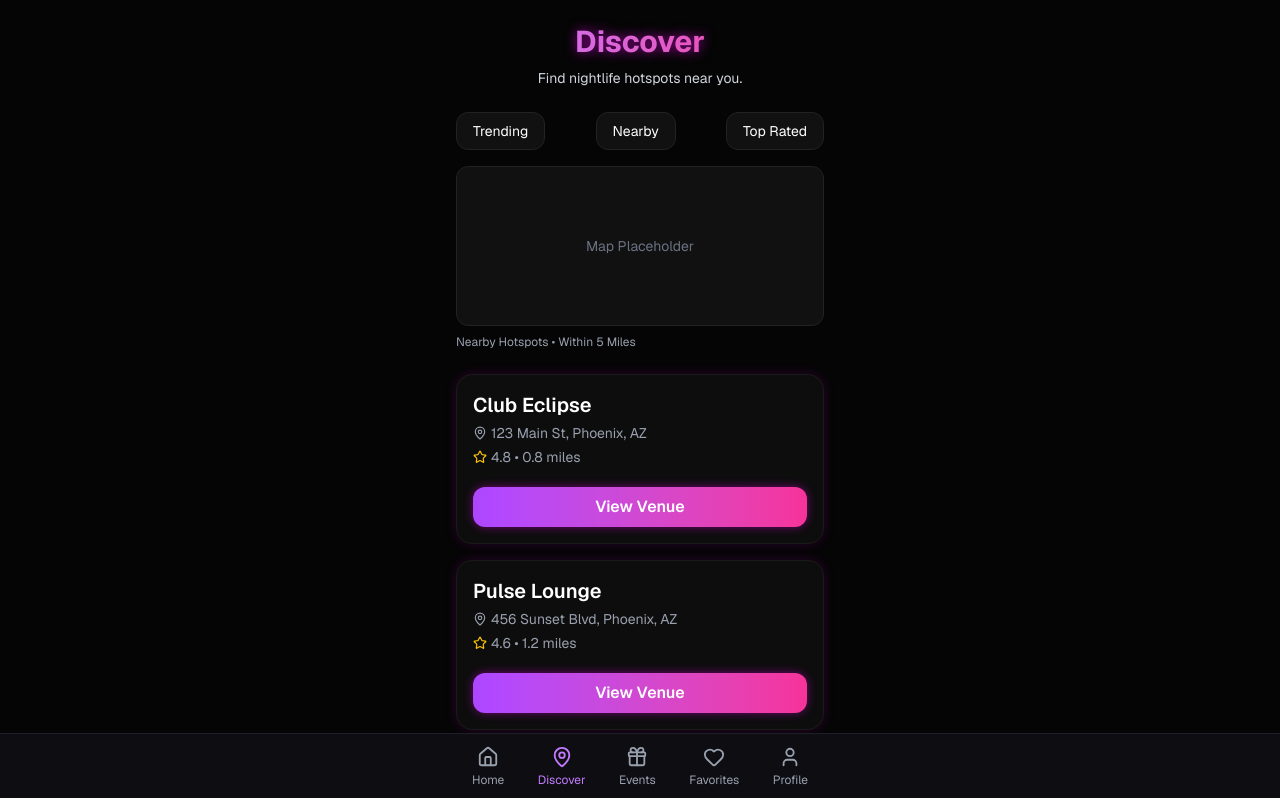
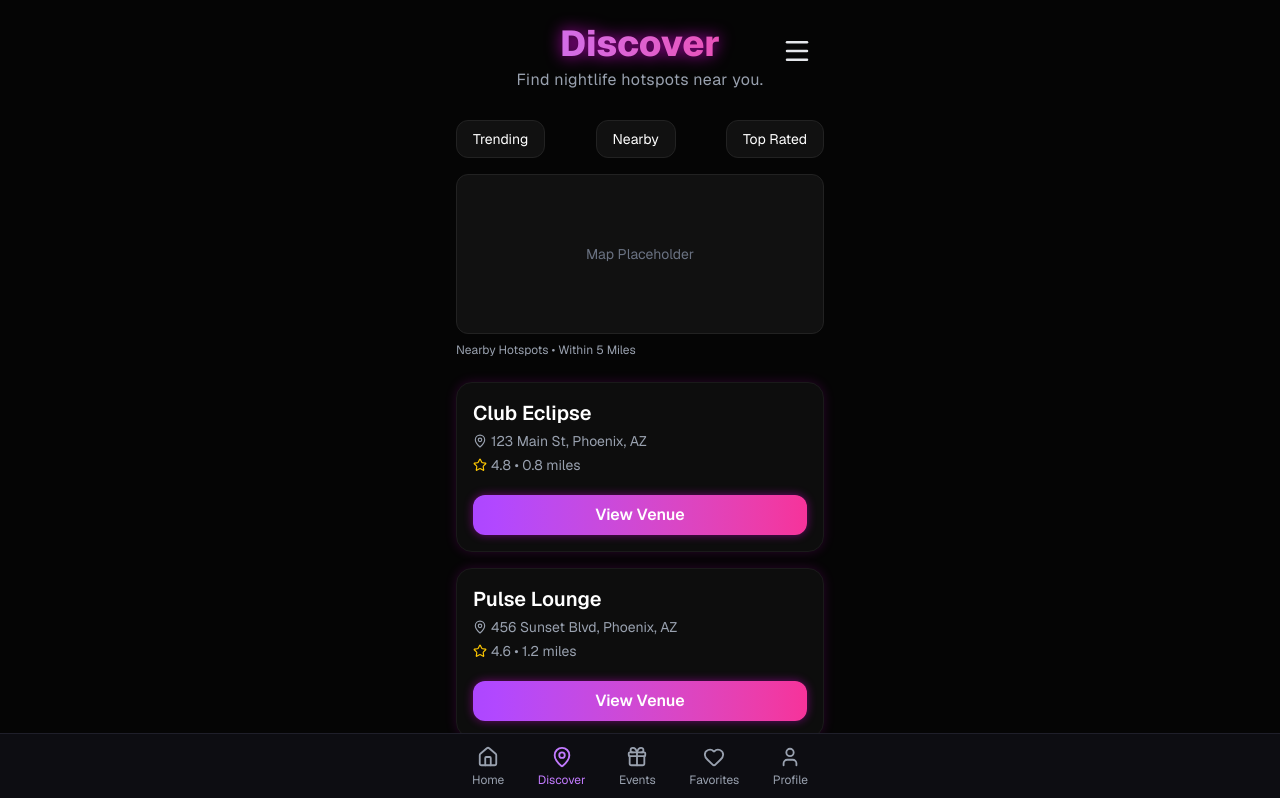
Before and after one commit to CloudedDesire/sweepstakes_promotion, a Next.js app: page /discover in a window 1280 px wide. Shown: the top 798 px of the page. Built offline with nearby package versions, Linux system fonts and the light colour scheme.

Commit message:
header add Discover

```diff
--- a/app/discover/page.tsx
+++ b/app/discover/page.tsx
@@ -1,24 +1,24 @@
 "use client";
 
+import Header from "@/app/components/Header";
 import FooterNav from "@/app/components/FooterNav";
 import { MapPin, Star } from "lucide-react";
 
 export default function DiscoverPage() {
   return (
     <div className="min-h-screen w-full flex flex-col items-center bg-[#050505] text-white">
+
+      {/* Global Header */}
+      <Header
+        title="Discover"
+        tagline="Find nightlife hotspots near you."
+      />
+
       {/* Main Wrapper */}
       <div className="w-full max-w-[400px] px-4 pb-24">
 
-        {/* Header */}
-        <h1 className="text-3xl font-bold mt-6 mb-2 text-center bg-gradient-to-r from-purple-400 to-pink-500 bg-clip-text text-transparent drop-shadow-[0_0_6px_rgba(255,0,255,0.6)]">
-          Discover
-        </h1>
-        <p className="text-center text-sm text-gray-300 mb-6">
-          Find nightlife hotspots near you.
-        </p>
-
         {/* Category Filters */}
-        <div className="flex justify-between mb-4">
+        <div className="flex justify-between mb-4 mt-2">
           <button className="px-4 py-2 bg-[#111] border border-[#222] rounded-xl text-sm">
             Trending
           </button>
```
